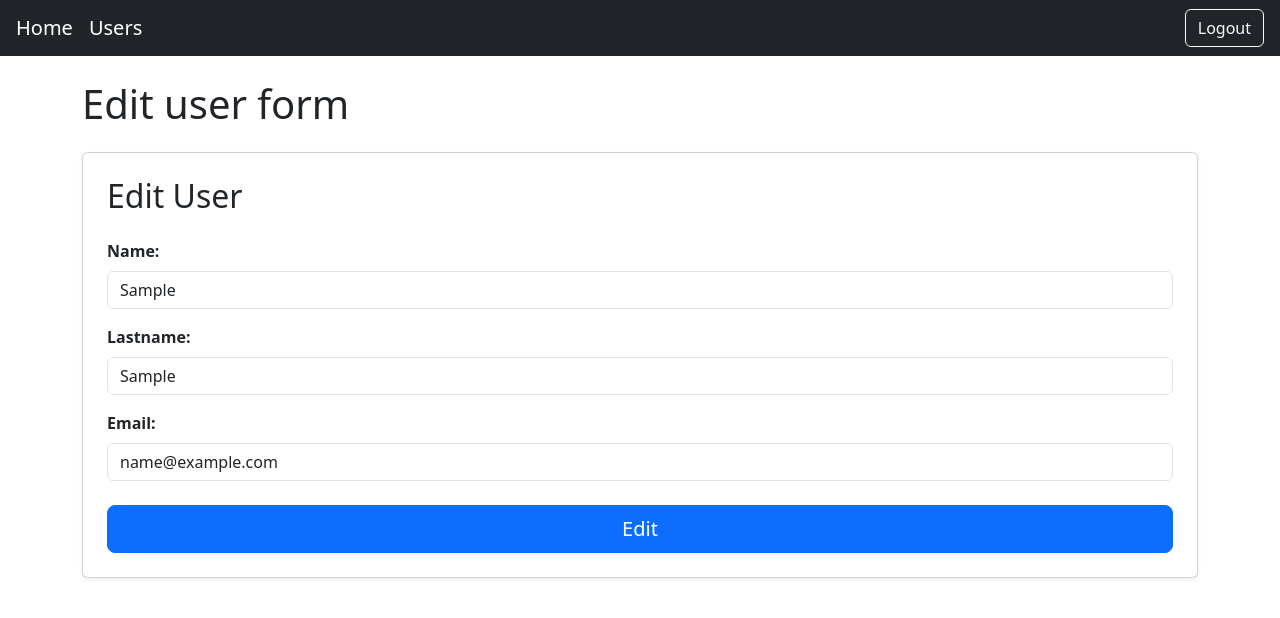
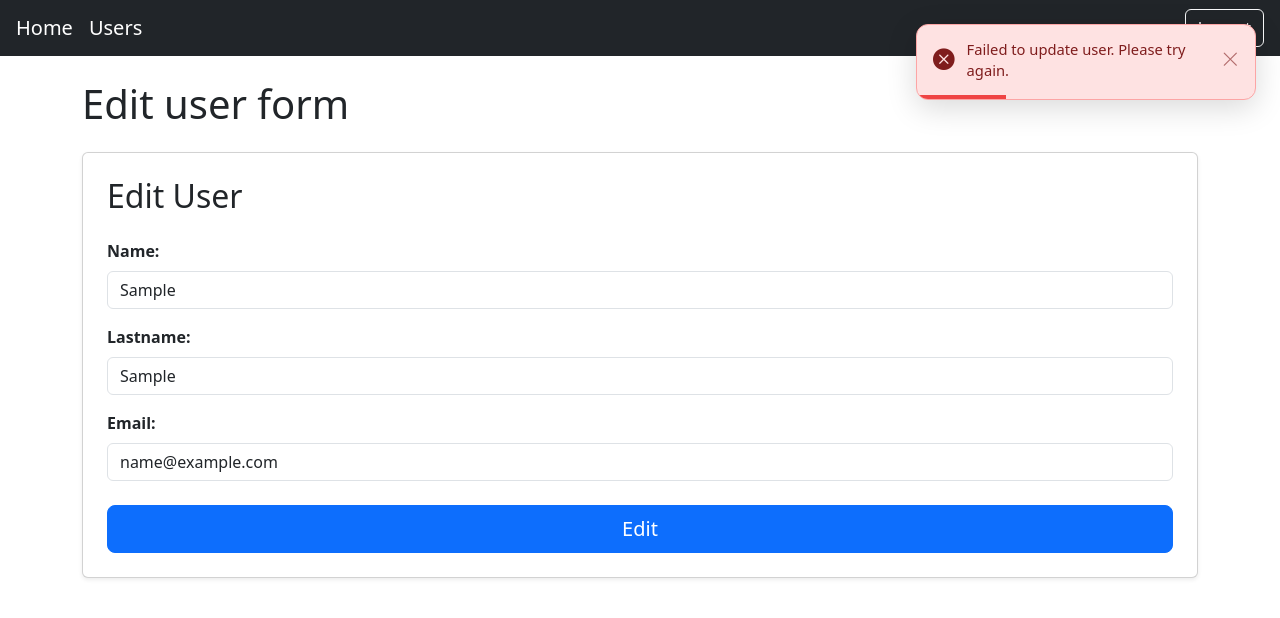
Before and after one commit to RadouaneAitSaid123/users-app-formation, a React (Create React App) app in the folder front-user-app/: page /users/edit/1 in a window 1280 px wide. Both pictures are taken after typing "Sample", "Sample", "name@example.com" into the empty fields and a click on the button "Edit". Shown: the top 618 px of the page. Built offline with nearby package versions, Linux system fonts and the light colour scheme; no server answers.

Commit message:
add alerts

```diff
--- a/front-user-app/src/App.jsx
+++ b/front-user-app/src/App.jsx
@@ -7,12 +7,13 @@ import NotFoundPage from "./pages/NotFound";
 import AddUser from "./pages/AddUser";
 import Users from "./pages/Users";
 import EditUser from "./pages/EditUser";
+import { AlertProvider } from "./context/AlertContext";
 
 const Home = () => "Home Page";
 
 const App = () => {
   return (
-    <>
+    <AlertProvider>
       <Navbar />
       <div className="container mt-4">
         <BrowserRouter>
@@ -29,7 +30,7 @@ const App = () => {
           </Routes>
         </BrowserRouter>
       </div>
-    </>
+    </AlertProvider>
   );
 };
 
--- /dev/null
+++ b/front-user-app/src/components/Alert/Alert.css
@@ -0,0 +1,131 @@
+.alert-stack {
+  position: fixed;
+  top: 1.5rem;
+  right: 1.5rem;
+  z-index: 9999;
+  display: flex;
+  flex-direction: column;
+  gap: 0.75rem;
+  width: 340px;
+  pointer-events: none;
+}
+
+.alert-toast {
+  pointer-events: all;
+  border-radius: 12px;
+  box-shadow: 0 8px 30px rgba(0, 0, 0, 0.15);
+  overflow: hidden;
+  animation: slideIn 0.35s cubic-bezier(0.34, 1.56, 0.64, 1) forwards;
+}
+
+.alert-toast.dismissing {
+  animation: slideOut 0.25s ease forwards;
+}
+
+.alert-body {
+  display: flex;
+  align-items: center;
+  gap: 0.75rem;
+  padding: 0.9rem 1rem;
+}
+
+.alert-icon {
+  font-size: 1.35rem;
+  flex-shrink: 0;
+}
+
+.alert-message {
+  flex: 1;
+  font-size: 0.92rem;
+  font-weight: 500;
+  line-height: 1.4;
+}
+
+.alert-close {
+  background: none;
+  border: none;
+  font-size: 1.1rem;
+  cursor: pointer;
+  opacity: 0.6;
+  padding: 0;
+  line-height: 1;
+  flex-shrink: 0;
+  transition: opacity 0.15s;
+}
+
+.alert-close:hover {
+  opacity: 1;
+}
+
+.alert-progress-bar {
+  height: 4px;
+  animation: shrink 3.8s linear forwards;
+  transform-origin: left;
+}
+
+/* Success */
+.alert-success {
+  background: #d1fae5;
+  border: 1px solid #6ee7b7;
+  color: #065f46;
+}
+.alert-success .alert-close { color: #065f46; }
+.alert-success .alert-progress-bar { background: #10b981; }
+
+/* Danger */
+.alert-danger {
+  background: #fee2e2;
+  border: 1px solid #fca5a5;
+  color: #7f1d1d;
+}
+.alert-danger .alert-close { color: #7f1d1d; }
+.alert-danger .alert-progress-bar { background: #ef4444; }
+
+/* Warning */
+.alert-warning {
+  background: #fef9c3;
+  border: 1px solid #fde047;
+  color: #713f12;
+}
+.alert-warning .alert-close { color: #713f12; }
+.alert-warning .alert-progress-bar { background: #eab308; }
+
+/* Info */
+.alert-info {
+  background: #dbeafe;
+  border: 1px solid #93c5fd;
+  color: #1e3a5f;
+}
+.alert-info .alert-close { color: #1e3a5f; }
+.alert-info .alert-progress-bar { background: #3b82f6; }
+
+@keyframes slideIn {
+  from {
+    transform: translateX(120%);
+    opacity: 0;
+  }
+  to {
+    transform: translateX(0);
+    opacity: 1;
+  }
+}
+
+@keyframes slideOut {
+  from {
+    transform: translateX(0);
+    opacity: 1;
+    max-height: 100px;
+    margin-bottom: 0;
+  }
+  to {
+    transform: translateX(120%);
+    opacity: 0;
+    max-height: 0;
+    margin-bottom: -0.75rem;
+  }
+}
+
+@keyframes shrink {
+  from { width: 100%; }
+  to { width: 0%; }
+}
--- /dev/null
+++ b/front-user-app/src/components/Alert/index.jsx
@@ -0,0 +1,39 @@
+import "./Alert.css";
+
+const ICONS = {
+  success: "bi-check-circle-fill",
+  danger: "bi-x-circle-fill",
+  warning: "bi-exclamation-triangle-fill",
+  info: "bi-info-circle-fill",
+};
+
+const AlertItem = ({ alert, onDismiss }) => {
+  const { id, message, type } = alert;
+
+  return (
+    <div className={`alert-toast alert-${type}`}>
+      <div className="alert-body">
+        <i className={`bi ${ICONS[type] ?? ICONS.info} alert-icon`}></i>
+        <span className="alert-message">{message}</span>
+        <button className="alert-close" onClick={() => onDismiss(id)}>
+          <i className="bi bi-x-lg"></i>
+        </button>
+      </div>
+      <div className="alert-progress-bar"></div>
+    </div>
+  );
+};
+
+const AlertContainer = ({ alerts, onDismiss }) => {
+  if (!alerts.length) return null;
+
+  return (
+    <div className="alert-stack">
+      {alerts.map((alert) => (
+        <AlertItem key={alert.id} alert={alert} onDismiss={onDismiss} />
+      ))}
+    </div>
+  );
+};
+
+export default AlertContainer;
--- /dev/null
+++ b/front-user-app/src/components/ConfirmModal/ConfirmModal.css
@@ -0,0 +1,74 @@
+.confirm-backdrop {
+  position: fixed;
+  inset: 0;
+  background: rgba(15, 23, 42, 0.55);
+  backdrop-filter: blur(3px);
+  z-index: 10000;
+  display: flex;
+  align-items: center;
+  justify-content: center;
+  animation: fadeIn 0.2s ease;
+}
+
+.confirm-card {
+  background: #fff;
+  border-radius: 16px;
+  padding: 2rem;
+  width: 100%;
+  max-width: 400px;
+  box-shadow: 0 20px 60px rgba(0, 0, 0, 0.25);
+  text-align: center;
+  animation: scaleIn 0.25s cubic-bezier(0.34, 1.56, 0.64, 1);
+}
+
+.confirm-icon-wrap {
+  width: 64px;
+  height: 64px;
+  border-radius: 50%;
+  background: #fee2e2;
+  display: flex;
+  align-items: center;
+  justify-content: center;
+  margin: 0 auto 1.25rem;
+}
+
+.confirm-icon {
+  font-size: 1.75rem;
+  color: #ef4444;
+}
+
+.confirm-title {
+  font-weight: 700;
+  font-size: 1.2rem;
+  margin-bottom: 0.5rem;
+  color: #111827;
+}
+
+.confirm-message {
+  color: #6b7280;
+  font-size: 0.93rem;
+  margin-bottom: 1.5rem;
+  line-height: 1.55;
+}
+
+.confirm-actions {
+  display: flex;
+  gap: 0.75rem;
+  justify-content: center;
+}
+
+.confirm-actions .btn {
+  min-width: 110px;
+  border-radius: 8px;
+  font-weight: 500;
+}
+
+@keyframes fadeIn {
+  from { opacity: 0; }
+  to { opacity: 1; }
+}
+
+@keyframes scaleIn {
+  from { transform: scale(0.85); opacity: 0; }
+  to { transform: scale(1); opacity: 1; }
+}
--- /dev/null
+++ b/front-user-app/src/components/ConfirmModal/index.jsx
@@ -0,0 +1,30 @@
+import "./ConfirmModal.css";
+
+const ConfirmModal = ({ show, onConfirm, onCancel, userName }) => {
+  if (!show) return null;
+
+  return (
+    <div className="confirm-backdrop" onClick={onCancel}>
+      <div className="confirm-card" onClick={(e) => e.stopPropagation()}>
+        <div className="confirm-icon-wrap">
+          <i className="bi bi-trash3-fill confirm-icon"></i>
+        </div>
+        <h5 className="confirm-title">Delete User</h5>
+        <p className="confirm-message">
+          Are you sure you want to delete{" "}
+          <strong>{userName}</strong>? This action cannot be undone.
+        </p>
+        <div className="confirm-actions">
+          <button className="btn btn-outline-secondary" onClick={onCancel}>
+            <i className="bi bi-x-lg me-1"></i> Cancel
+          </button>
+          <button className="btn btn-danger" onClick={onConfirm}>
+            <i className="bi bi-trash3 me-1"></i> Delete
+          </button>
+        </div>
+      </div>
+    </div>
+  );
+};
+
+export default ConfirmModal;
--- /dev/null
+++ b/front-user-app/src/context/AlertContext.jsx
@@ -0,0 +1,29 @@
+import { createContext, useContext, useState, useCallback } from "react";
+import AlertContainer from "../components/Alert";
+
+const AlertContext = createContext(null);
+
+export const AlertProvider = ({ children }) => {
+  const [alerts, setAlerts] = useState([]);
+
+  const showAlert = useCallback((message, type = "success") => {
+    const id = Date.now();
+    setAlerts((prev) => [...prev, { id, message, type }]);
+    setTimeout(() => {
+      setAlerts((prev) => prev.filter((a) => a.id !== id));
+    }, 4000);
+  }, []);
+
+  const dismissAlert = useCallback((id) => {
+    setAlerts((prev) => prev.filter((a) => a.id !== id));
+  }, []);
+
+  return (
+    <AlertContext.Provider value={{ showAlert }}>
+      {children}
+      <AlertContainer alerts={alerts} onDismiss={dismissAlert} />
+    </AlertContext.Provider>
+  );
+};
+
+export const useAlert = () => useContext(AlertContext);
--- a/front-user-app/src/pages/AddUser/index.jsx
+++ b/front-user-app/src/pages/AddUser/index.jsx
@@ -1,9 +1,11 @@
 import { useState } from "react";
 import { useNavigate } from "react-router";
 import UserForm from "../../components/UserForm";
+import { useAlert } from "../../context/AlertContext";
 
 const AddUser = () => {
   const navigate = useNavigate();
+  const { showAlert } = useAlert();
 
   const [user, setUser] = useState({
     name: "",
@@ -22,8 +24,11 @@ const AddUser = () => {
       body: JSON.stringify(user),
     })
       .then((res) => res.json())
-      .then(() => navigate("/users"))
-      .catch((err) => console.log({ err }));
+      .then(() => {
+        showAlert("User added successfully!", "success");
+        navigate("/users");
+      })
+      .catch(() => showAlert("Failed to add user. Please try again.", "danger"));
   };
 
   return (
--- a/front-user-app/src/pages/EditUser/index.jsx
+++ b/front-user-app/src/pages/EditUser/index.jsx
@@ -2,12 +2,12 @@ import { useState, useEffect } from "react";
 import { useNavigate, useParams } from "react-router";
 import useUser from "../../hooks/useUser";
 import UserForm from "../../components/UserForm";
+import { useAlert } from "../../context/AlertContext";
 
 const EditUser = () => {
-
   const navigate = useNavigate();
-
   const { id } = useParams();
+  const { showAlert } = useAlert();
 
   const { user: userById, isLoading } = useUser(id);
 
@@ -38,8 +38,11 @@ const EditUser = () => {
       body: JSON.stringify(user),
     })
       .then((res) => res.json())
-            .then(() => navigate("/users"))
-            .catch((err) => console.log({ err }));
+      .then(() => {
+        showAlert("User updated successfully!", "success");
+        navigate("/users");
+      })
+      .catch(() => showAlert("Failed to update user. Please try again.", "danger"));
   };
 
   if (isLoading) return <div>Loading...</div>;
--- a/front-user-app/src/pages/Users/index.jsx
+++ b/front-user-app/src/pages/Users/index.jsx
@@ -2,32 +2,40 @@ import { useEffect, useState } from "react";
 
 import Users from "./UsersView";
 import useUsers from "../../hooks/useUsers";
+import { useAlert } from "../../context/AlertContext";
+import ConfirmModal from "../../components/ConfirmModal";
 
 const UsersContainer = () => {
   const [users, setUsers] = useState([]);
   const [search, setSearch] = useState("");
+  const [pendingDelete, setPendingDelete] = useState(null);
 
   const { users: allUsers, isLoading, error } = useUsers();
+  const { showAlert } = useAlert();
 
   useEffect(() => {
     setUsers(allUsers);
   }, [allUsers]);
 
-  const deleteUser = (id) => {
+  const requestDelete = (id) => {
+    const user = users.find((u) => u.id === id);
+    setPendingDelete(user ?? { id });
+  };
+
+  const confirmDelete = () => {
+    const { id } = pendingDelete;
+    setPendingDelete(null);
     fetch(`http://localhost:5051/api/users/${id}`, { method: "DELETE" })
-      .then(() => setUsers(users.filter((user) => user.id !== id)))
-      .catch((err) => console.log({ err }));
+      .then(() => {
+        setUsers(users.filter((user) => user.id !== id));
+        showAlert("User deleted successfully.", "success");
+      })
+      .catch(() => showAlert("Failed to delete user. Please try again.", "danger"));
   };
 
   if (isLoading)
     return (
-      <div
-        style={{
-          display: "flex",
-          justifyContent: "center",
-          justifyItems: "center",
-        }}
-      >
+      <div style={{ display: "flex", justifyContent: "center" }}>
         Loading data ....
       </div>
     );
@@ -35,12 +43,24 @@ const UsersContainer = () => {
   if (error) return <div>{error}</div>;
 
   return (
-    <Users
-      search={search}
-      setSearch={setSearch}
-      users={users}
-      deleteUser={deleteUser}
-    />
+    <>
+      <Users
+        search={search}
+        setSearch={setSearch}
+        users={users}
+        deleteUser={requestDelete}
+      />
+      <ConfirmModal
+        show={!!pendingDelete}
+        onConfirm={confirmDelete}
+        onCancel={() => setPendingDelete(null)}
+        userName={
+          pendingDelete
+            ? `${pendingDelete.name ?? ""} ${pendingDelete.lastName ?? ""}`.trim() || "this user"
+            : ""
+        }
+      />
+    </>
   );
 };
 
```
Lines whose indentation alone changed are shown as unchanged.
